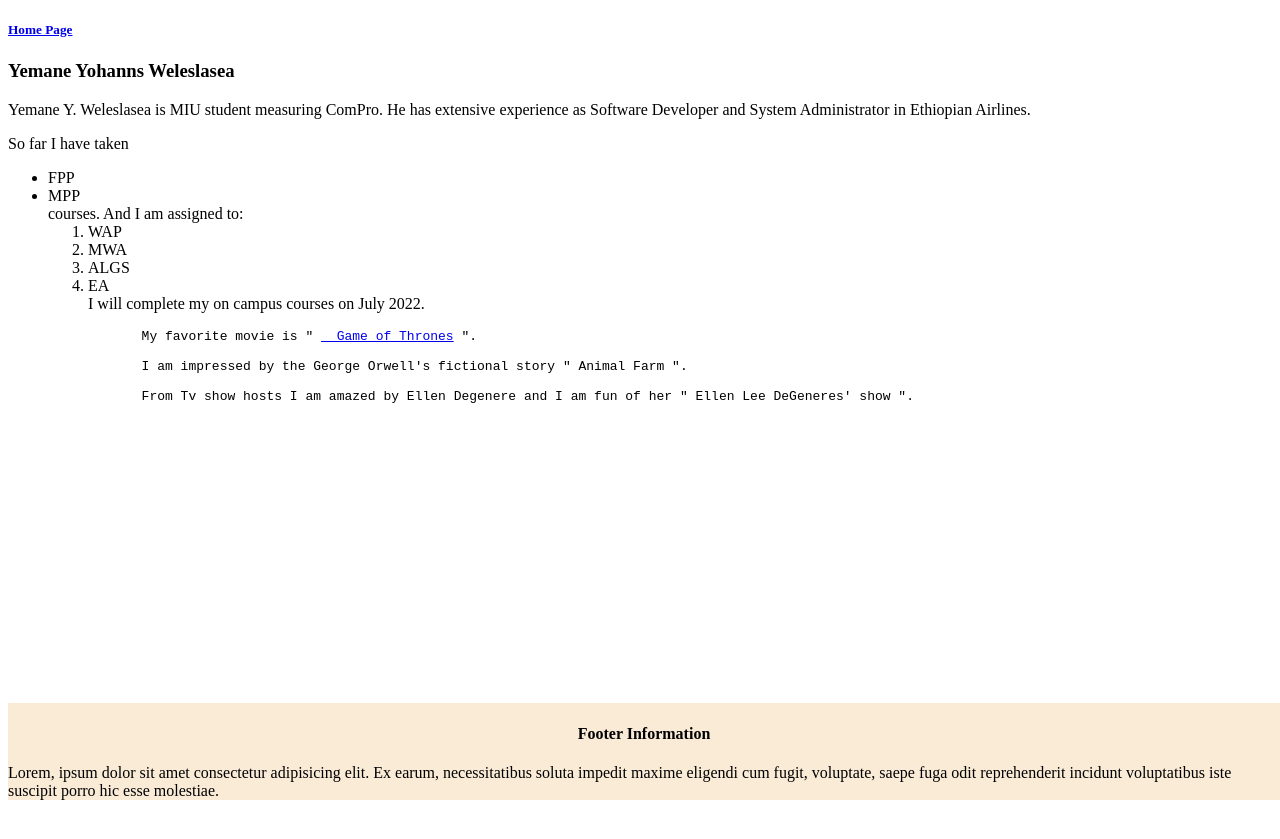
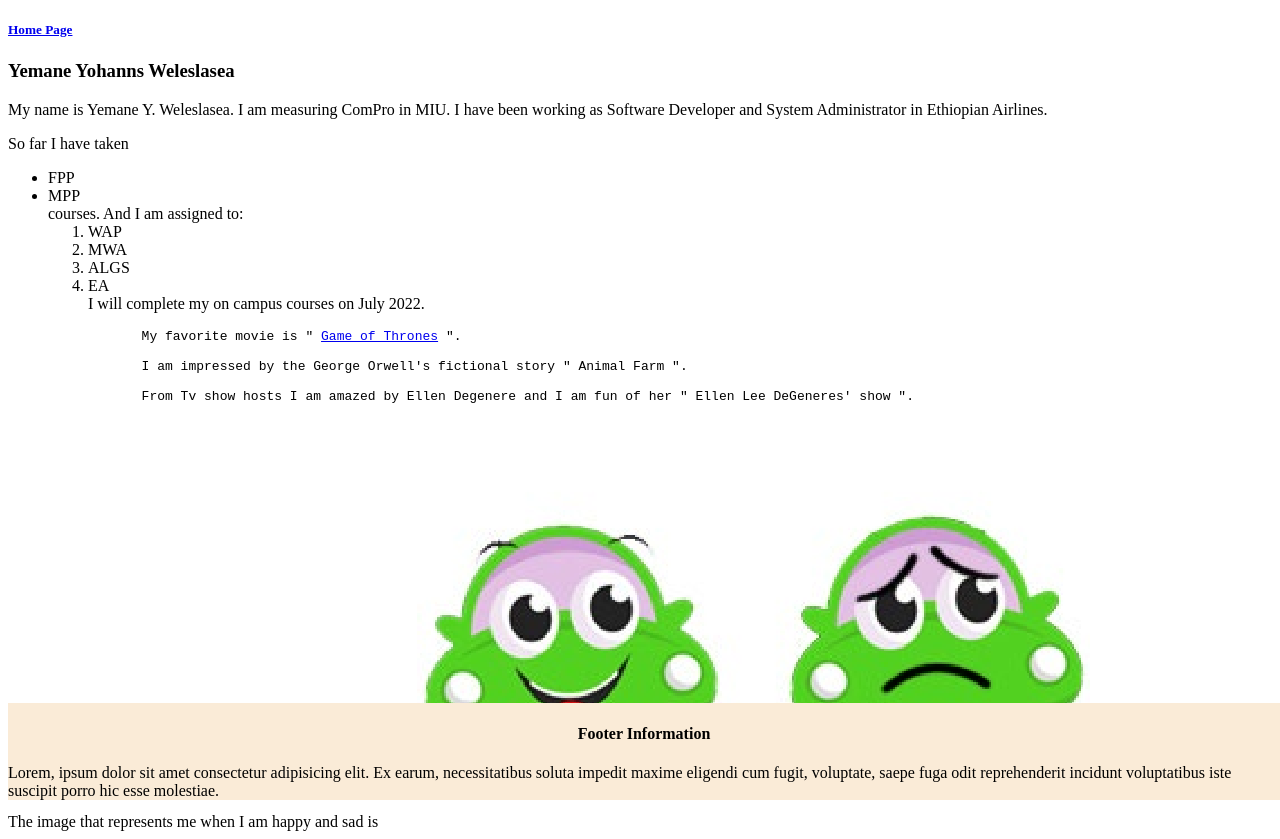
Before and after one commit to yemjohn/yemjohn.github.io, a plain HTML site: page aboutme.html in a window 1280 px wide. Before the commit the page ends 800 px from the top, so only its background shows below. Drawn offline with Linux system fonts and the light colour scheme.

Commit message:
image happy sad

```diff
--- a/aboutme.html
+++ b/aboutme.html
@@ -9,7 +9,7 @@
 <body>
     <h5><a href="index.html">Home Page</a></h5>
     <h3>Yemane Yohanns Weleslasea</h3>
-    <p>Yemane Y. Weleslasea is MIU student measuring ComPro. He has extensive experience as Software Developer and System Administrator in Ethiopian Airlines. </p>
+    <p>My name is Yemane Y. Weleslasea. I am measuring ComPro in MIU. I have been working as Software Developer and System Administrator in Ethiopian Airlines. </p>
     <p>So far I have taken
         <ul>
             <li>FPP</li>
@@ -26,13 +26,14 @@
         </ul> </p>
         <blockquote>
             <pre>
-            My favorite movie is &quot; <a href="https://www.imdb.com/title/tt10090796/?ref_=fn_al_tt_4">  Game of Thrones</a> &quot;. <br>
-            I am impressed by the George Orwell's fictional story &quot; Animal Farm &quot;. <br>
+            My favorite movie is &quot; <a href="https://www.imdb.com/title/tt10090796/?ref_=fn_al_tt_4">Game of Thrones</a> &quot;. <br>
+            I am impressed by the George Orwell's fictional story &quot; Animal Farm &quot;.<br>
             From Tv show hosts I am amazed by Ellen Degenere and I am fun of her &quot; Ellen Lee DeGeneres' show &quot;.
 
             </pre>
 
         </blockquote>
+        The image that represents me when I am happy and sad is <img src="./lab2/happysad avatar.png" alt=" happy sad showing avatar">
         </body>
 <footer style="background-color: antiquewhite; position: fixed; bottom:0% ;"><h4 style="text-align: center;">Footer Information</h4>Lorem, ipsum dolor sit amet consectetur adipisicing elit. Ex earum, necessitatibus soluta impedit maxime eligendi cum fugit, voluptate, saepe fuga odit reprehenderit incidunt voluptatibus iste suscipit porro hic esse molestiae.</footer>
 
```
Also changed, not shown: lab2/happysad avatar.png (added).
